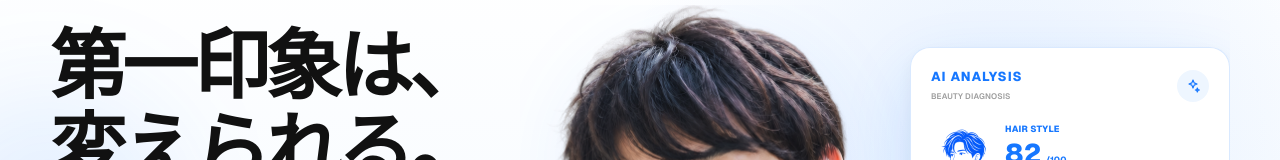
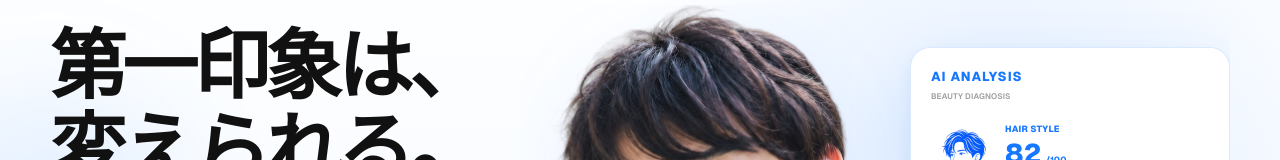
Before and after one commit to mori10tech/akanuke-ai, a Next.js app: page / in a window 1280 px wide. Shown: the part 132-292 px from the top of the page. Built offline with nearby package versions, Linux system fonts and the light colour scheme.

Commit message:
AI ANALYSISカード右上のキラキラマークを非表示

```diff
--- a/app/page.tsx
+++ b/app/page.tsx
@@ -1023,9 +1023,6 @@ function HeroAnalysisCard() {
           </p>
         </div>
 
-        <span className="analysis-panel-spark">
-          <Icon name="spark" className="h-4 w-4" />
-        </span>
       </div>
 
       <div className="analysis-panel-list">
```
